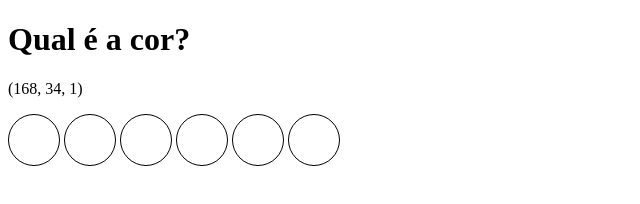
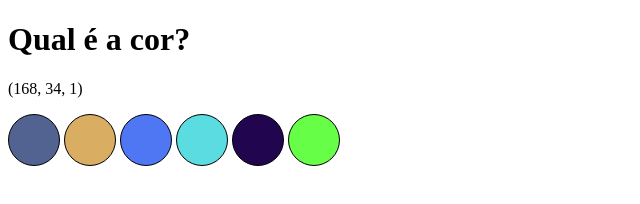
Before and after one commit to byjfernandes/trycolor, a plain HTML site: page index.html in a window 1280 px wide. Shown: the whole page, without its empty margins (0-640 px from the left). Drawn offline with Linux system fonts and the light colour scheme.

Commit message:
Gera cores aleatorias e insere nos circulos

```diff
--- a/index.html
+++ b/index.html
@@ -16,4 +16,5 @@
     <div class="ball"></div>
     <div class="ball"></div>
 </body>
+<script src='./script.js'></script>
 </html>
--- a/script.js
+++ b/script.js
@@ -0,0 +1,15 @@
+const bolas = document.getElementsByClassName('ball');
+
+function numeroAleatorio() {
+    const numero = Math.floor(Math.random() * 256);
+    return numero;
+};
+
+function corAleatoria() {
+    const rgb = `rgb(${numeroAleatorio()}, ${numeroAleatorio()}, ${numeroAleatorio()})`;
+    return rgb;
+}
+
+for (let bola = 0; bola < bolas.length; bola++) {
+    bolas[bola].style.backgroundColor = corAleatoria()
+};
```
